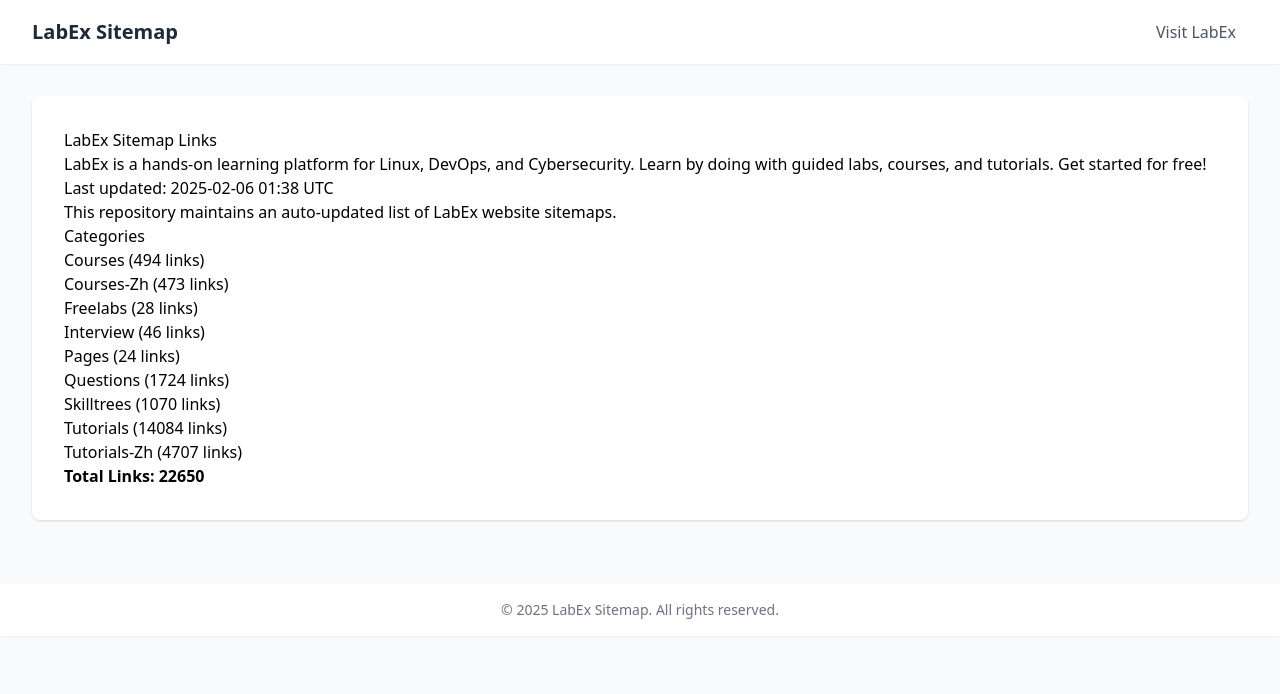
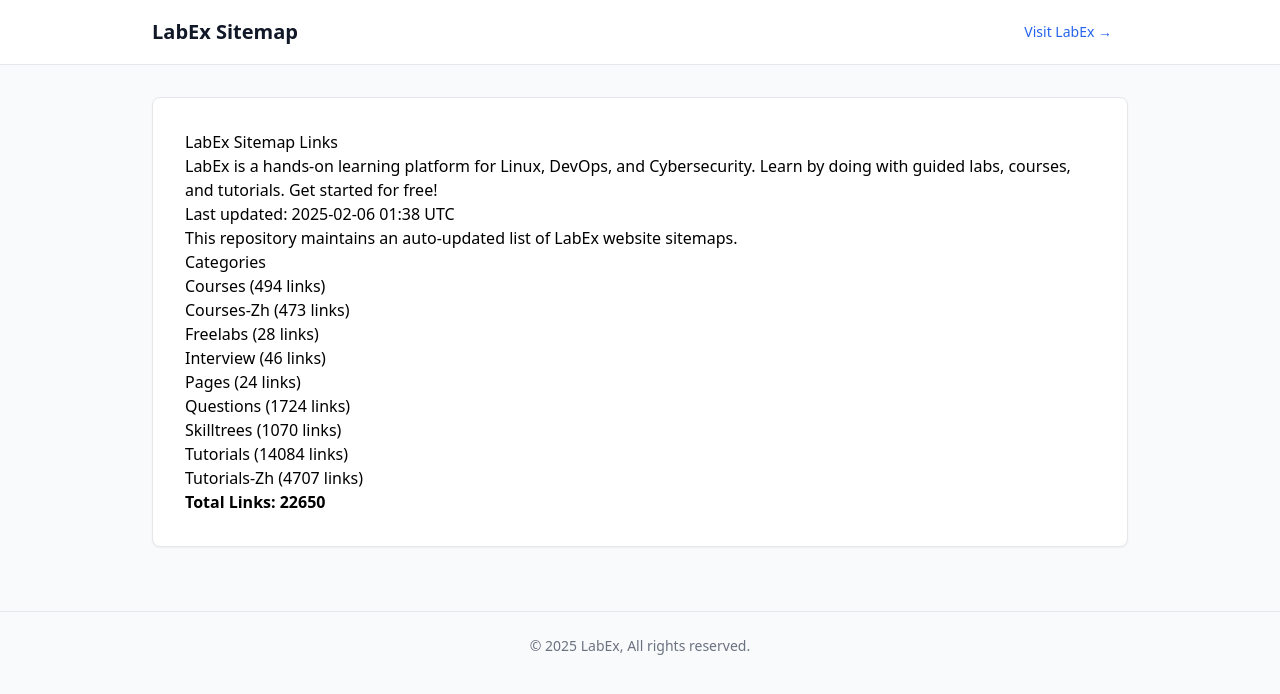
Before and after one commit to labex-labs/labex-sitemap, a Jekyll site: the page built from README.md, in a window 1280 px wide. Shown: the top 694 px of the page. Built offline with Jekyll 4.4.1, drawn with Linux system fonts in a browser that asks for light colours; nearby versions of some CDN libraries; our own code applies the rules of GitHub Pages for plain Markdown files.

Commit message:
Refactor site layout and configuration
- Update _config.yml to rename README.md to index.md
- Simplify default.html layout with cleaner design
- Remove dark mode classes and adjust styling
- Reduce max-width and improve typography
- Update footer and navigation text

```diff
--- a/_config.yml
+++ b/_config.yml
@@ -1,2 +1,8 @@
 name: LabEx Sitemap Links
 markdown: GFM
+# 将 README.md 重命名为 index.md
+defaults:
+  - scope:
+      path: "README.md"
+    values:
+      permalink: /
--- a/_layouts/default.html
+++ b/_layouts/default.html
@@ -20,26 +20,23 @@
     <script src="https://cdn.tailwindcss.com"></script>
     <title>{{ page.title | default: site.title }}</title>
   </head>
-  <body class="bg-gray-50 dark:bg-gray-900">
+  <body class="bg-gray-50">
     <div class="min-h-screen">
       <!-- 导航栏 -->
-      <nav class="bg-white dark:bg-gray-800 shadow-sm">
-        <div class="max-w-7xl mx-auto px-4 sm:px-6 lg:px-8">
+      <nav class="bg-white border-b border-gray-200">
+        <div class="max-w-5xl mx-auto px-4 sm:px-6">
           <div class="flex justify-between h-16">
             <div class="flex items-center">
-              <a
-                href="/"
-                class="text-xl font-bold text-gray-800 dark:text-white"
-              >
+              <a href="/" class="text-xl font-bold text-gray-900">
                 LabEx Sitemap
               </a>
             </div>
             <div class="flex items-center">
               <a
                 href="https://labex.io"
-                class="text-gray-600 hover:text-gray-900 dark:text-gray-300 dark:hover:text-white px-3 py-2"
+                class="inline-flex items-center px-4 py-2 text-sm font-medium text-blue-600 hover:text-blue-800"
               >
-                Visit LabEx
+                Visit LabEx →
               </a>
             </div>
           </div>
@@ -47,19 +44,17 @@
       </nav>
 
       <!-- 主要内容区域 -->
-      <main class="max-w-7xl mx-auto px-4 sm:px-6 lg:px-8 py-8">
-        <div class="bg-white dark:bg-gray-800 shadow sm:rounded-lg">
-          <div class="prose dark:prose-invert max-w-none p-6 sm:p-8">
-            {{ content }}
-          </div>
+      <main class="max-w-5xl mx-auto px-4 sm:px-6 py-8">
+        <div class="bg-white rounded-lg shadow-sm border border-gray-200">
+          <div class="prose max-w-none p-8">{{ content }}</div>
         </div>
       </main>
 
       <!-- 页脚 -->
-      <footer class="bg-white dark:bg-gray-800 shadow-sm mt-8">
-        <div class="max-w-7xl mx-auto py-4 px-4 sm:px-6 lg:px-8">
-          <p class="text-center text-sm text-gray-500 dark:text-gray-400">
-            © {{ 'now' | date: "%Y" }} LabEx Sitemap. All rights reserved.
+      <footer class="mt-8 border-t border-gray-200">
+        <div class="max-w-5xl mx-auto py-6 px-4 sm:px-6">
+          <p class="text-center text-sm text-gray-500">
+            © {{ 'now' | date: "%Y" }} LabEx, All rights reserved.
           </p>
         </div>
       </footer>
```
